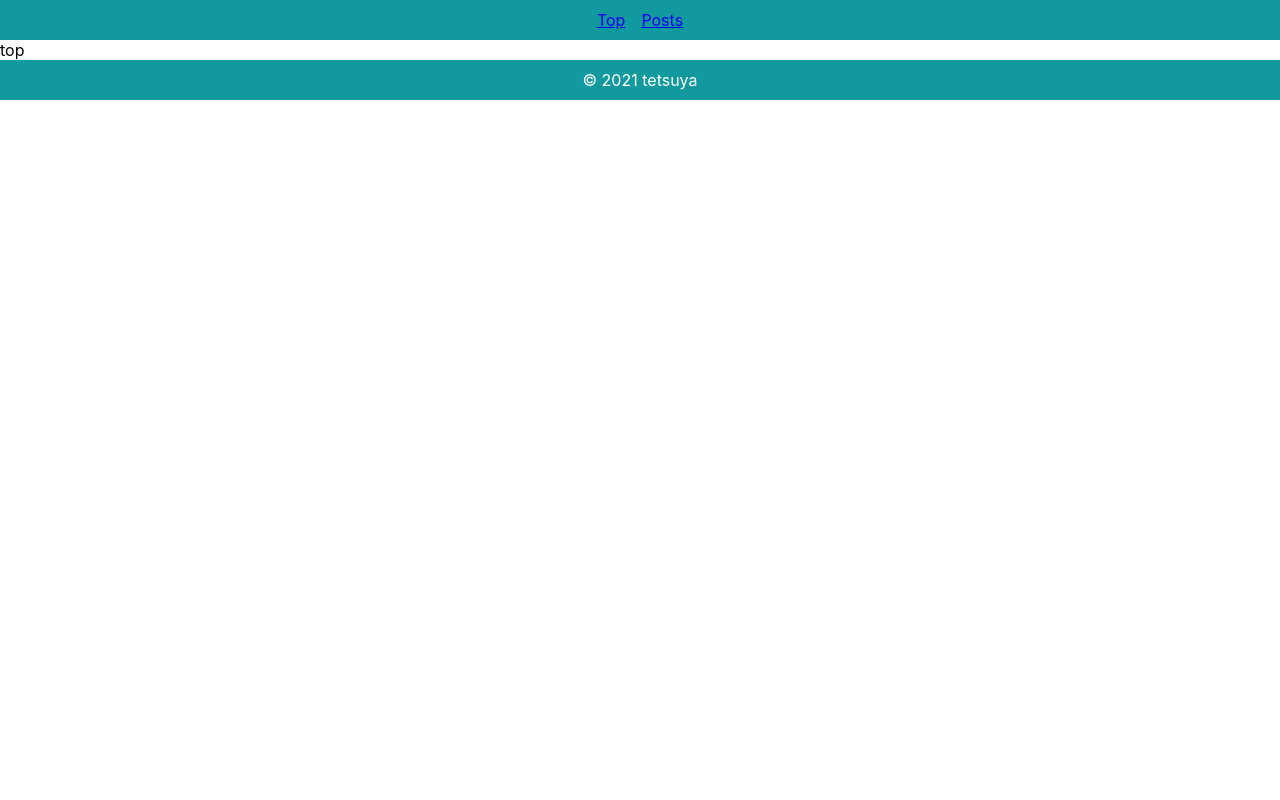
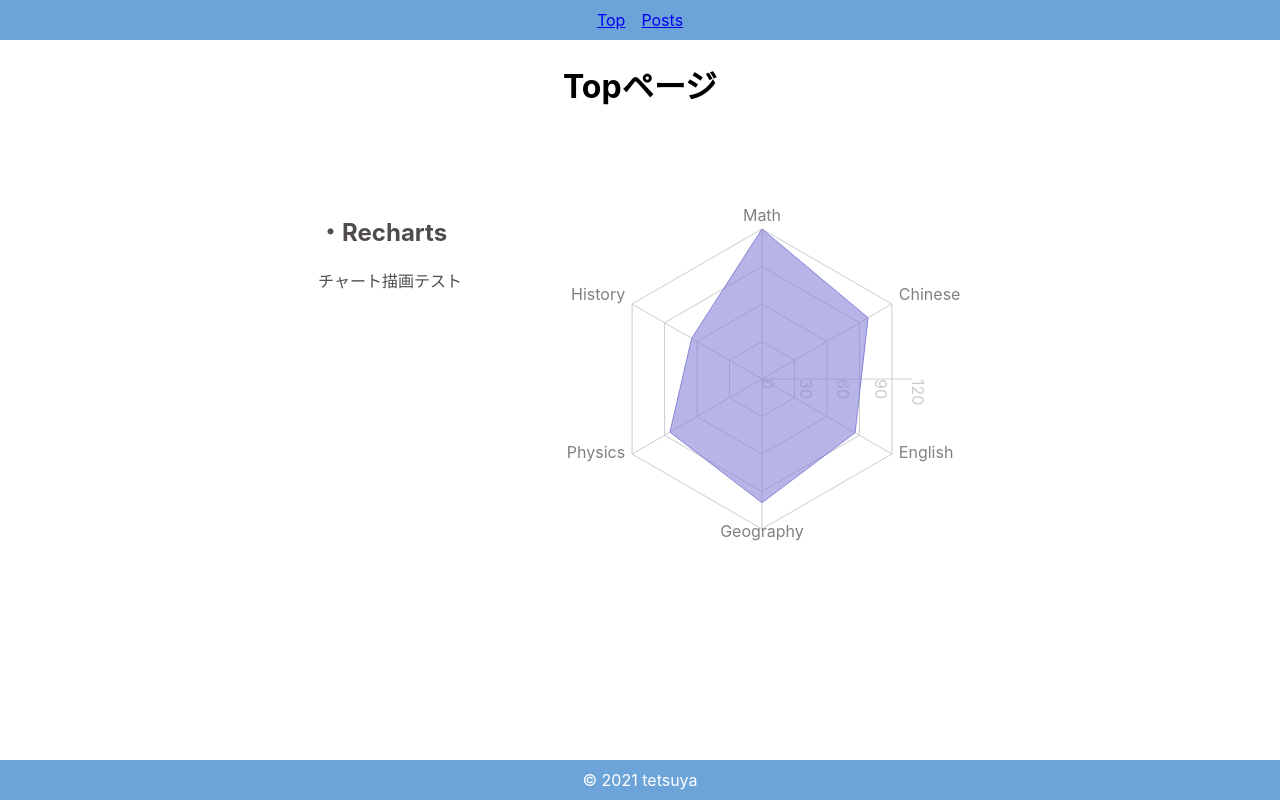
Before and after one commit to sannaga3/Recharts_practice, a React (Create React App) app: page / in a window 1280 px wide. Built offline with nearby package versions, Linux system fonts and the light colour scheme.

Commit message:
Rechartsを用いてTopページ作成

```diff
--- a/src/components/atoms/layout/Footer.jsx
+++ b/src/components/atoms/layout/Footer.jsx
@@ -9,8 +9,11 @@ export const Footer = () => {
 }
 
 const SFooter = styled.footer`
-  background-color: #11999e;
+  background-color: #6ca4da;
   color: #fff;
   text-align: center;
   padding: 10px 0;
+  position: fixed;
+  bottom: 0px;
+  width: 100%;
 `
--- a/src/components/atoms/layout/Header.jsx
+++ b/src/components/atoms/layout/Header.jsx
@@ -11,7 +11,7 @@ export const Header = () => {
 }
 
 const SHeader = styled.header`
-  background-color: #11999e;
+  background-color: #6ca4da;
   color: #fff;
   text-align: center;
   padding: 10px 0;
--- a/src/components/pages/Top.jsx
+++ b/src/components/pages/Top.jsx
@@ -1,7 +1,87 @@
+import {
+  Radar,
+  RadarChart,
+  PolarGrid,
+  PolarAngleAxis,
+  PolarRadiusAxis
+} from "recharts";
+import styled from 'styled-components'
+
 export const Top = () => {
+  const data = [
+    {
+      subject: "Math",
+      A: 120,
+      B: 110,
+      fullMark: 150
+    },
+    {
+      subject: "Chinese",
+      A: 98,
+      B: 130,
+      fullMark: 150
+    },
+    {
+      subject: "English",
+      A: 86,
+      B: 130,
+      fullMark: 150
+    },
+    {
+      subject: "Geography",
+      A: 99,
+      B: 100,
+      fullMark: 150
+    },
+    {
+      subject: "Physics",
+      A: 85,
+      B: 90,
+      fullMark: 150
+    },
+    {
+      subject: "History",
+      A: 65,
+      B: 85,
+      fullMark: 150
+    }
+  ];
   return (
-    <div>
-      top
-    </div>
+    <>
+      <h1 style={{ textAlign: 'center' }}>Topページ</h1>
+      <SRow>
+        <div style={{ paddingBottom: '20%' }}>
+          <h2>・Recharts</h2>
+          <p>チャート描画テスト</p>
+        </div>
+        <RadarChart
+          cx={300}
+          cy={250}
+          outerRadius={150}
+          width={500}
+          height={500}
+          data={data}
+        >
+          <PolarGrid />
+          <PolarAngleAxis dataKey="subject" />
+          <PolarRadiusAxis />
+          <Radar
+            name="Mike"
+            dataKey="A"
+            stroke="#8884d8"
+            fill="#8884d8"
+            fillOpacity={0.6}
+          />
+        </RadarChart>
+      </SRow>
+    </>
   );
 }
+
+const SRow = styled.div`
+  color: #504c4c;
+  display: flex;
+  flex-direction: Row;
+  justify-content: center;
+  align-items: center;
+`
```
